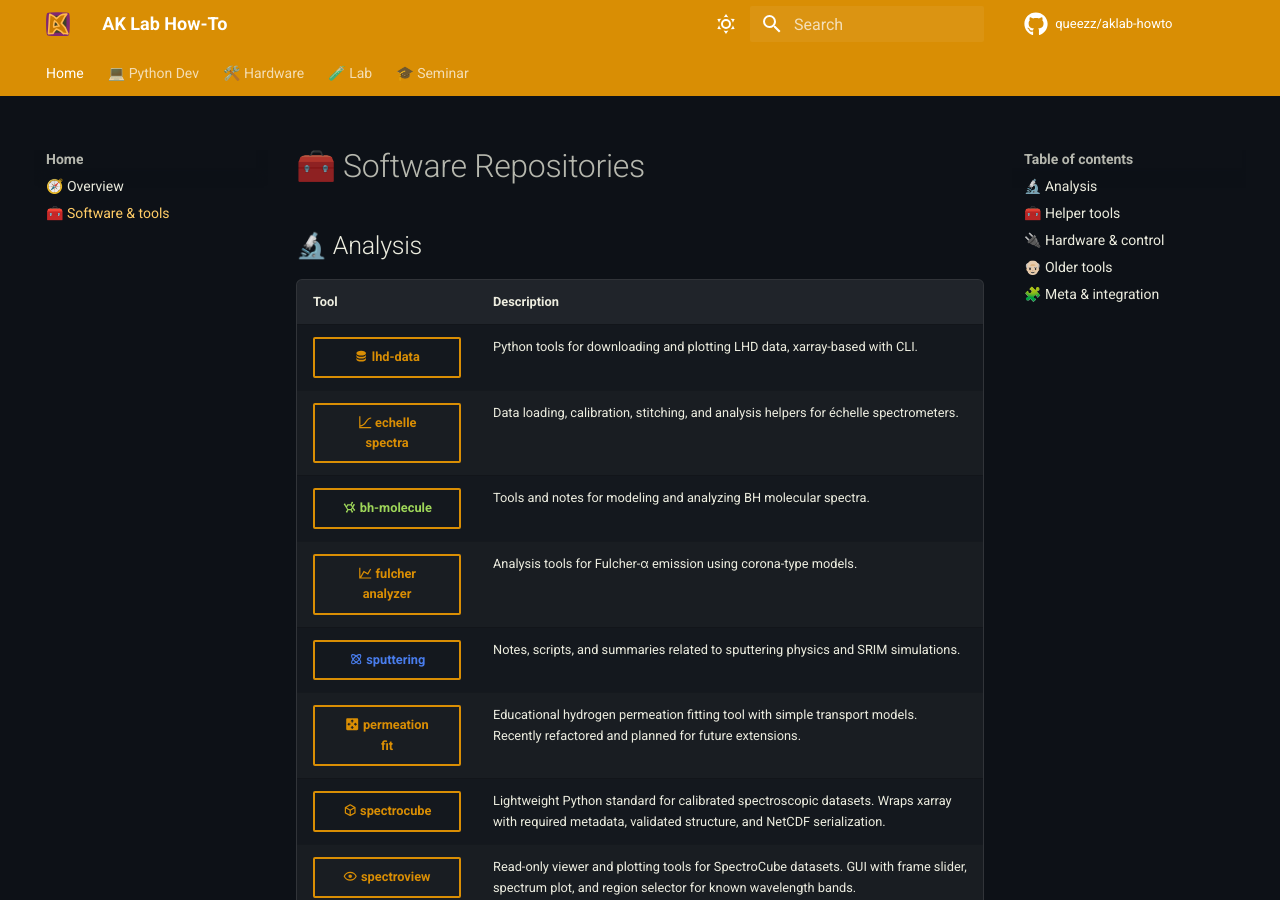
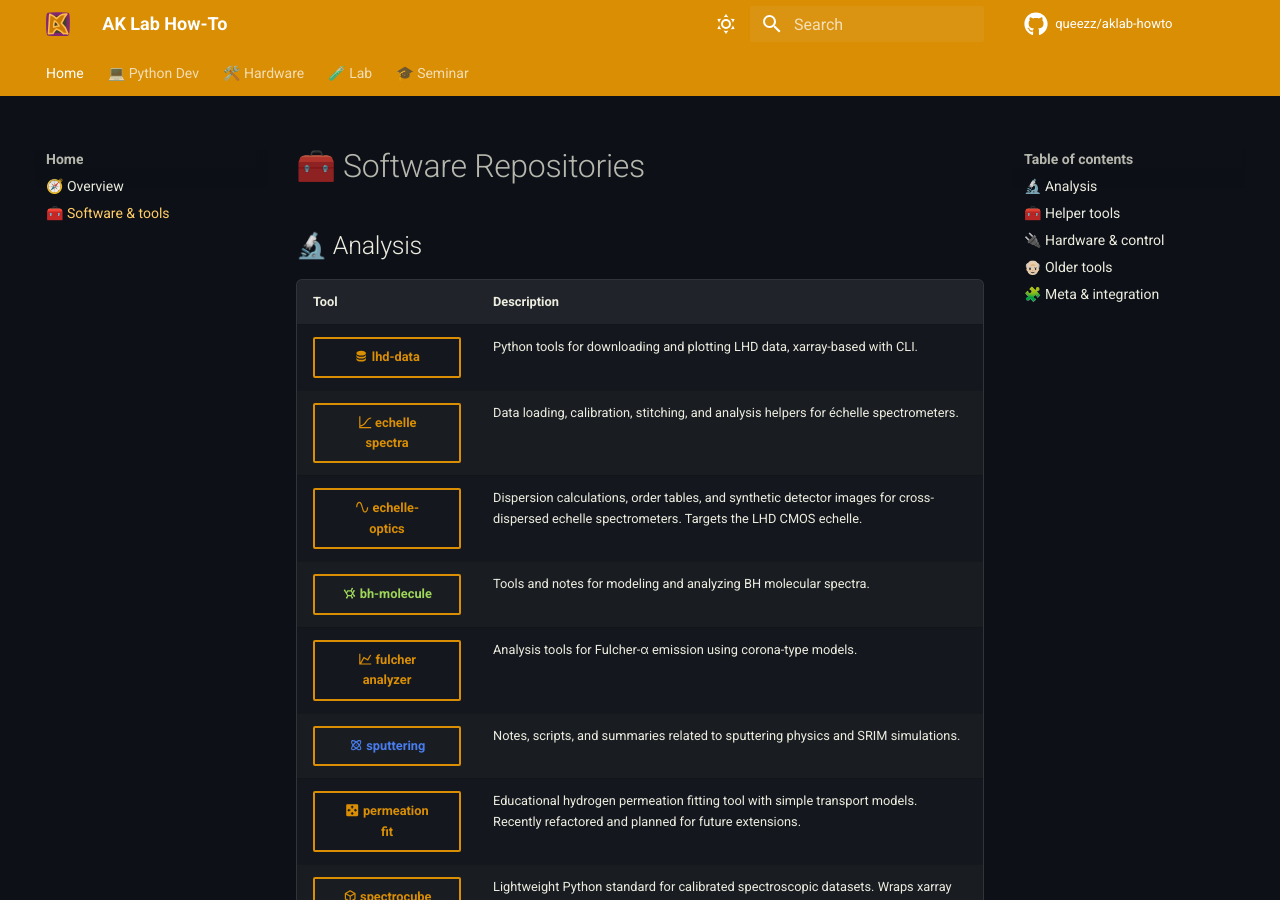
Before and after one commit to queezz/aklab-howto, an MkDocs documentation site: the page built from docs/other-tools.md, in a window 1280 px wide and 900 px high. Built offline with MkDocs 1.6.1 and Material for MkDocs 9.7.7, drawn with Linux system fonts in a browser that asks for light colours; comment, search, counter and statistics services are not loaded.

Commit message:
add echelle-optics repo

```diff
--- a/docs/other-tools.md
+++ b/docs/other-tools.md
@@ -6,6 +6,7 @@
 | :--- | :--- |
 | [:material-database: lhd-data](https://github.com/queezz/lhd-data){ .md-button .md-button--small target=_blank } | Python tools for downloading and plotting LHD data, xarray-based with CLI. |
 | [:material-chart-bell-curve-cumulative: echelle spectra](https://github.com/queezz/echelle_spectra){ .md-button .md-button--small target=_blank } | Data loading, calibration, stitching, and analysis helpers for échelle spectrometers. |
+| [:material-sine-wave: echelle-optics](https://github.com/queezz/echelle-optics){ .md-button .md-button--small target=_blank } | Dispersion calculations, order tables, and synthetic detector images for cross-dispersed echelle spectrometers. Targets the LHD CMOS echelle. |
 | [<span style="color: #9ed659;">:material-molecule: bh-molecule</span>](https://github.com/queezz/bh-molecule){ .md-button .md-button--small target=_blank } | Tools and notes for modeling and analyzing BH molecular spectra. |
 | [:material-chart-line: fulcher analyzer](https://github.com/queezz/fulcheranalyzer){ .md-button .md-button--small target=_blank } | Analysis tools for Fulcher-α emission using corona-type models. |
 | [<span style="color: #497ded;">:material-atom: sputtering </span>](https://github.com/queezz/sputtering){ .md-button .md-button--small target=_blank } | Notes, scripts, and summaries related to sputtering physics and SRIM simulations. |
```
